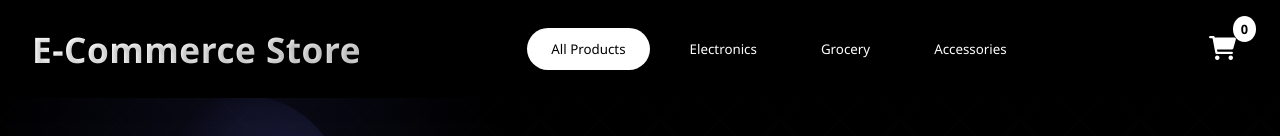
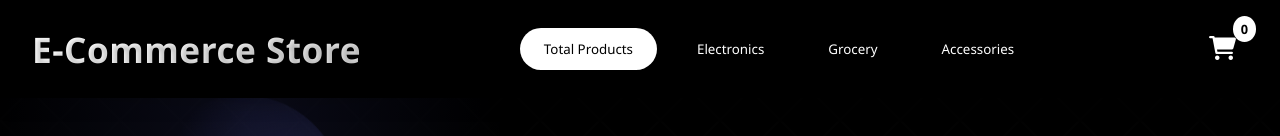
Before and after one commit to pawandubey82/Docker-and-Jenkins, a plain HTML site: page index.html in a window 1280 px wide. Shown: the top 136 px of the page. Drawn offline with Linux system fonts and the light colour scheme.

Commit message:
Update index.html

```diff
--- a/index.html
+++ b/index.html
@@ -16,7 +16,7 @@
   <header>
     <h1>E-Commerce Store</h1>
     <div class="categories">
-      <button class="category-btn active" data-category="all">All Products</button>
+      <button class="category-btn active" data-category="all">Total Products</button>
       <button class="category-btn" data-category="electronics">Electronics</button>
       <button class="category-btn" data-category="grocery">Grocery</button>
       <button class="category-btn" data-category="accessories">Accessories</button>
```
